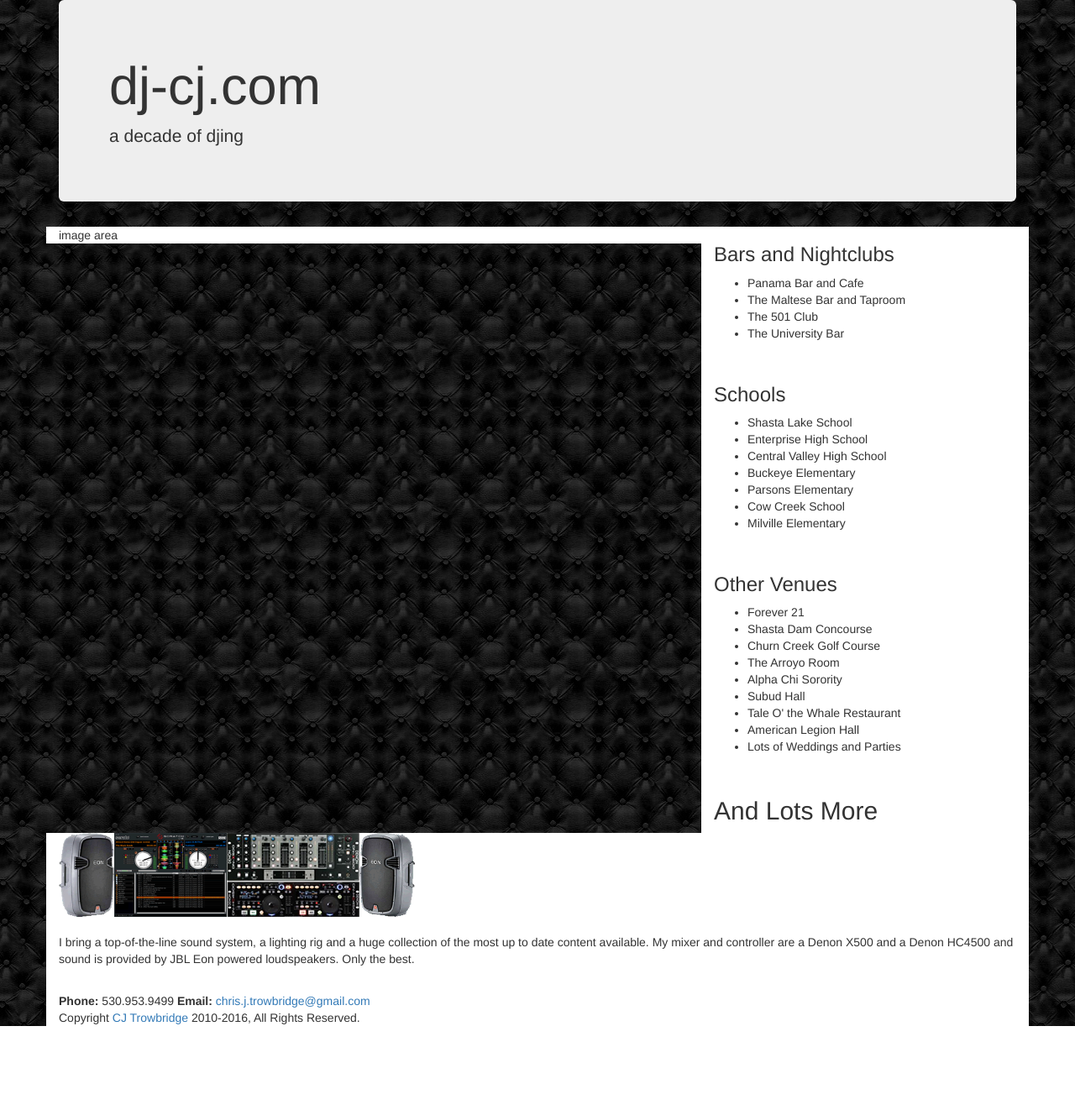
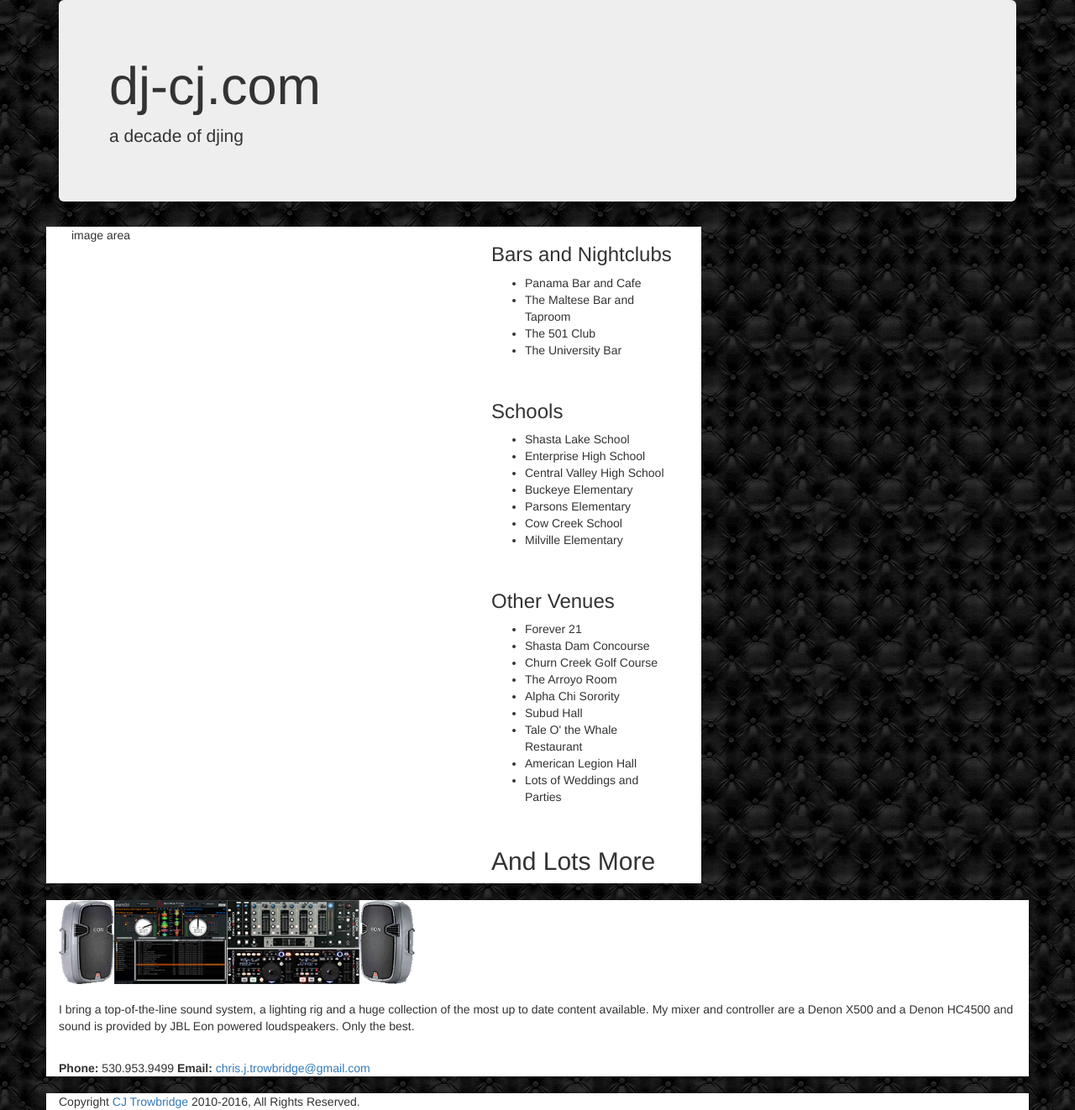
Before and after one commit to cjtrowbridge/dj-cj.com, a PHP site: page / in a window 1280 px wide. Shown: the whole page at 84% size. Before the commit the page ends 1222 px from the top, so only its background shows below. Run offline with PHP 8.4, Linux system fonts and the light colour scheme; some libraries are stand-ins or nearby versions.

Commit message:
Update index.php

```diff
--- a/index.php
+++ b/index.php
@@ -30,6 +30,7 @@
 		</div>
 		<div class="container">
 			<div class="row">
+				<div class="col-xs-12 col-md-8">
 					<div class="col-xs-12 col-md-8">
 						image area
 					</div>
@@ -66,6 +67,10 @@
 						<h2>And Lots More</h2>
 					</div>
 				</div>
+			</div>
+			<div class="row">
+				&nbsp;
+			</div>
 			<!--div class="row">
 				<div class="col-xs-12">
 					<h3>Download My Free Sample Mixes!</h3>
@@ -79,6 +84,9 @@
 						mix does contain explicit lyrics.</p>
 					</div>
 				</div>
+			</div>
+			<div class="row">
+				&nbsp;
 			</div-->
 			<div class="row">
 				<div class="col-xs-12">
@@ -101,6 +109,9 @@
 				</div>
 			</div>
 			<div class="row">
+				&nbsp;
+			</div>
+			<div class="row">
 				<div class="col-xs-12">
 						Copyright <a href="http://www.cjtrowbridge.com/" target="_blank">CJ Trowbridge</a> 2010-2016, All Rights Reserved.<br>
 				</div>
```
Lines whose indentation alone changed are shown as unchanged.
